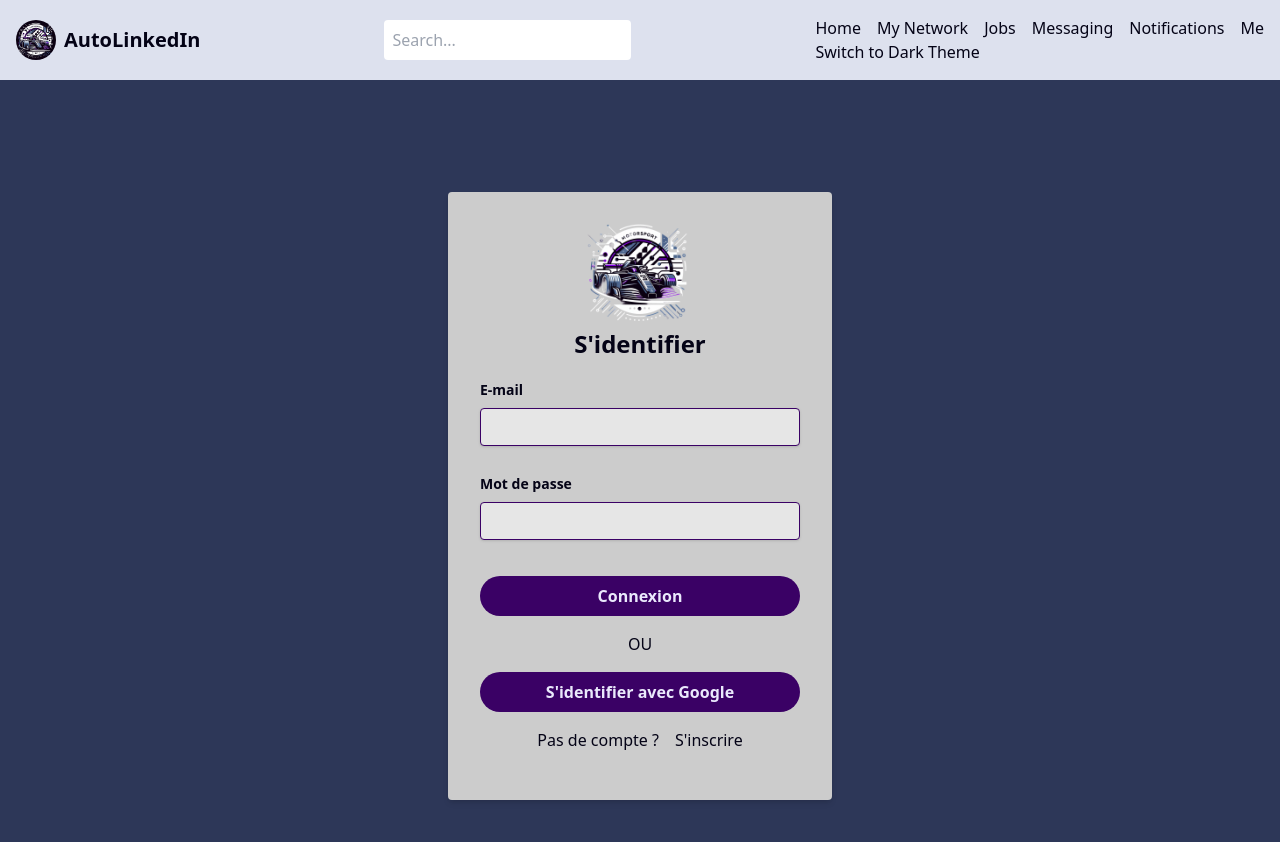
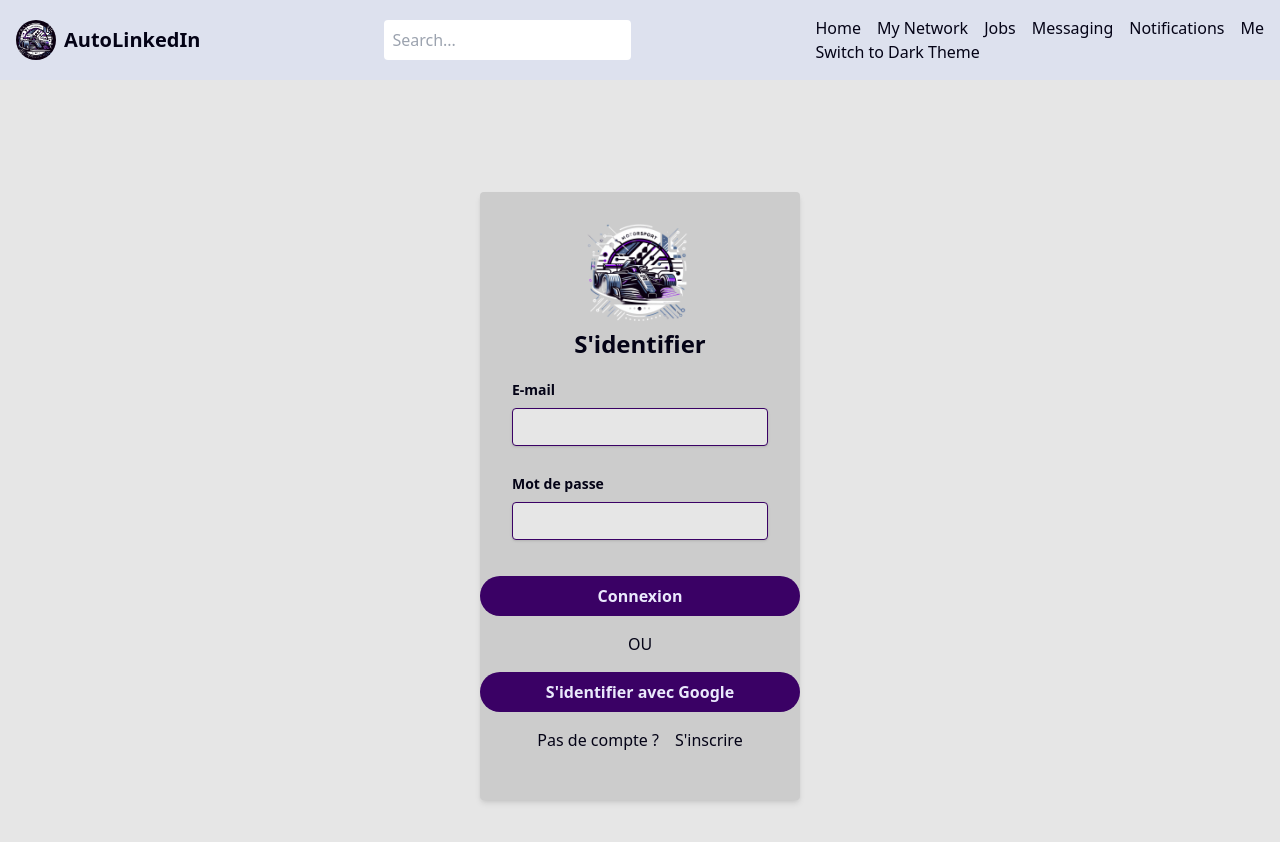
Before and after one commit to Projet-NASA/Front, a Nuxt app: page /login in a window 1280 px wide. Shown: the top 842 px of the page. Built offline with nearby package versions, Linux system fonts and the light colour scheme.

Commit message:
élargissement formulaire et alignement vertical milieu

```diff
--- a/pages/login.vue
+++ b/pages/login.vue
@@ -1,6 +1,6 @@
 <template>
-  <section class="bg-[#2D3758] w-full h-screen flex justify-center">
-    <div class="w-96 my-28">
+  <section class="bg-background-default w-full h-screen flex justify-center">
+    <div class="w-1/4 my-28">
       <form @submit.prevent="submitForm" class="bg-background-200 shadow-md rounded px-8 pt-6 pb-8 mb-2">
         <div class="flex justify-center items-center">
           <img src="../assets/images/logo-transparent.png" class="w-28 h-28" />
@@ -17,6 +17,7 @@
           <input id="password" v-model="user.password" type="password" required
             class="bg-background-default shadow appearance-none border-primary-800 border rounded w-full py-2 px-3 text-text-default mb-3 leading-tight focus:outline-none focus:shadow-outline" />
         </div>
+        <div class="flex flex-col items-center justify-between">
           <div class="flex items-center justify-between">
             <button type="submit"
               class="bg-primary-800 hover:bg-primary-default transition-colors duration-300 text-text-50 font-bold py-2 px-4 rounded-full focus:outline-none focus:shadow-outline w-80">
@@ -33,6 +34,7 @@
               class="bg-primary-800 hover:bg-primary-default transition-colors duration-300 text-text-50 font-bold py-2 px-4 rounded-full focus:outline-none focus:shadow-outline w-80">
               S'identifier avec Google
             </button>
+          </div>
         </div>
 
         <div class="flex justify-center gap-4 my-4">
```
Lines whose indentation alone changed are shown as unchanged.
